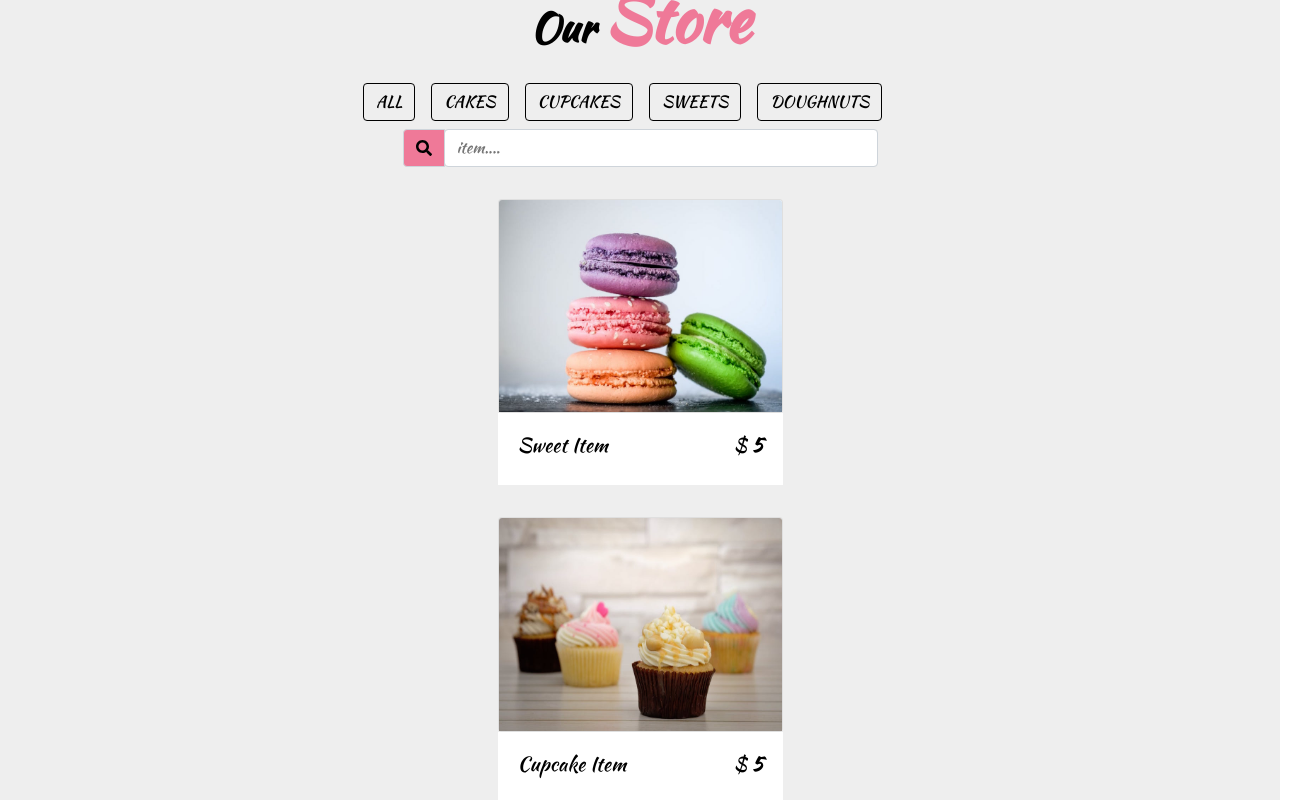
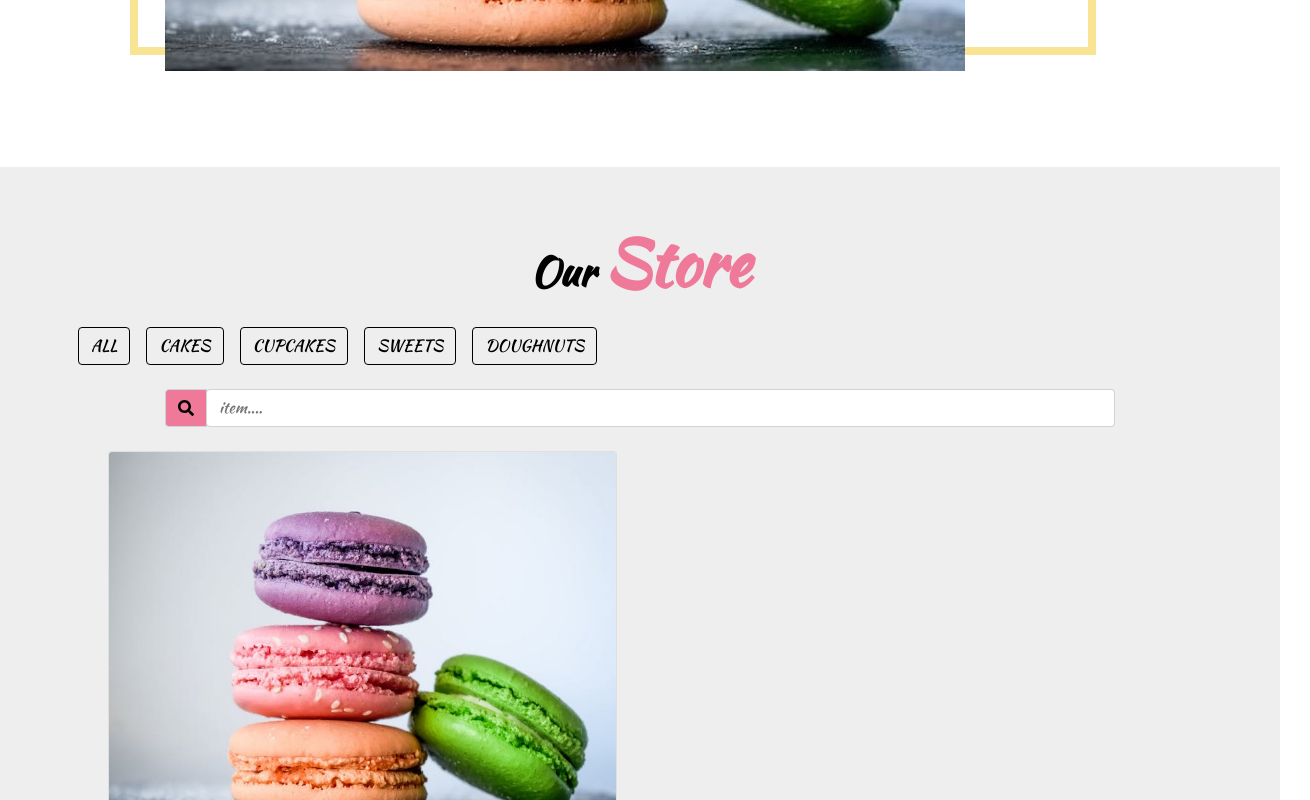
Before and after one commit to 0125jinlee/SmallJSProjects, a React (Create React App) app: page / in a window 1280 px wide. Shown: the part 1780-2580 px from the top of the page, 1310 px wide, since content can reach past the window. Built offline with nearby package versions, Linux system fonts and the light colour scheme.

Commit message:
8. Filter In Progress

```diff
--- a/src/App.css
+++ b/src/App.css
@@ -15,6 +15,7 @@
   align-items: center;
   justify-content: space-between;
   padding: 0.5rem 1.5rem;
+  height: auto;
 }
 
 .Logo {
@@ -60,6 +61,8 @@
   transition: 0.5s;
   overflow: hidden;
   max-height: 0%;
+  animation: slidedown 0.15s linear;
+  animation-fill-mode: forwards;
 }
 
 .List {
@@ -101,6 +104,7 @@
   padding-left: 15px;
   margin-right: auto;
   margin-left: auto;
+  box-sizing: border-box;
 }
 
 .HeaderRow {
@@ -207,6 +211,7 @@
   display: block;
   position: relative;
   width: 100%;
+  min-height: 1px;
   max-width: 83.333333%;
   padding-right: 15px;
   padding-left: 15px;
@@ -409,8 +414,7 @@
   width: 100%;
   flex: 0 0 83.333333%;
   max-width: 83.333333%;
-  margin-left: auto;
-  margin-right: auto;
+  margin: 1rem auto;
   padding-left: 15px;
   padding-right: 15px;
 }
@@ -418,7 +422,6 @@
 .StoreSearch form {
   box-sizing: border-box;
   display: block;
-  margin-top: 0em;
 }
 
 .Input {
@@ -427,7 +430,6 @@
   flex-wrap: wrap;
   align-items: stretch;
   width: 100%;
-  margin-bottom: 1rem;
 }
 
 .InputPrepend {
@@ -476,18 +478,16 @@
 
 .StoreItems {
   display: flex;
-  flex-wrap: wrap;
-  margin-left: -15px;
-  margin-right: -15px;
+  flex-direction: column;
 }
 
 .StoreItem {
-  display: block;
   position: relative;
-  width: 100%;
+  display: inline;
   padding-right: 15px;
   padding-left: 15px;
-  margin: 1rem auto;
+  min-height: 1px;
+  margin: 0.5rem;
   flex: 0 0 83.333333%;
   max-width: 83.333333;
 }
@@ -496,7 +496,6 @@
   position: relative;
   display: flex;
   flex-direction: column;
-  min-width: 0;
   background-color: #fff;
   background-clip: border-box;
   border: 1px solid rgba(0, 0, 0, 0.125);
@@ -528,6 +527,7 @@
 
 .ShoppingCartIcon {
   position: absolute;
+  overflow: hidden;
   bottom: 0;
   right: 0;
   padding: 0.75rem;
@@ -535,14 +535,6 @@
   border-top-left-radius: 1rem;
   transition: all 1s ease-in-out;
   transform: translate(100%, 100%);
-}
-
-.ShoppingCartIcon {
-  display: inline-block;
-  font-style: normal;
-  font-variant: normal;
-  text-rendering: auto;
-  line-height: 1;
 }
 
 .CardBody {
@@ -582,26 +574,31 @@
     max-width: 50%;
   }
 
-  .StoreItem {
+  .StoreItems {
     flex: 0 0 50%;
     max-width: 50%;
   }
 }
 
 @media (min-width: 768px) {
-  .HeaderContainer .AboutContainer .StoreContainer {
+  .Container {
     max-width: 720px;
+  }
+
+  .AboutColumn {
+    flex: 0 0 50%;
+    max-width: 50%;
   }
 }
 
 @media (min-width: 992px) {
-  .HeaderContainer .AboutContainer .StoreContainer {
+  .Container {
     max-width: 960px;
   }
 }
 
 @media (min-width: 1200px) {
-  .HeaderContainer .AboutContainer .StoreContainer {
+  .Container {
     max-width: 1140px;
   }
 }
--- a/src/App.js
+++ b/src/App.js
@@ -1,6 +1,5 @@
 import React, { useState } from "react";
 import { FontAwesomeIcon } from "@fortawesome/react-fontawesome";
-import { Animated } from "react-animated-css";
 import {
   faBars,
   faSearch,
@@ -10,7 +9,7 @@ import {
 import "./App.css";
 
 const App = () => {
-  const [collapse, setCollapse] = useState(true);
+  const [collapse, setCollapse] = useState(false);
 
   const TogglerIconHandler = () => {
     setCollapse(!collapse);
@@ -19,13 +18,6 @@ const App = () => {
   return (
     <div className="App">
       <header>
-        <Animated
-          animationIn="slideInDown"
-          animationOut="slideOutUp"
-          animationInDuration={800}
-          animationOutDuration={800}
-          isVisible={true}
-        >
         <nav className="NavBar">
           <a className="Logo" href="/">
             <img src="logo.svg" alt="Logo" />
@@ -44,7 +36,7 @@ const App = () => {
           <div
             className="NavBarCollapse"
             style={{
-                display: !collapse ? "block" : "none",
+              display: !collapse ? "none" : "block",
             }}
           >
             <ul className="List">
@@ -60,7 +52,6 @@ const App = () => {
             </ul>
           </div>
         </nav>
-        </Animated>
         <div className="HeaderContainer">
           <div className="HeaderRow">
             <div className="Banner">
```
Also changed, not shown: 1 other file (tests, documents, lock files or other folders). Lines whose indentation alone changed are shown as unchanged.
